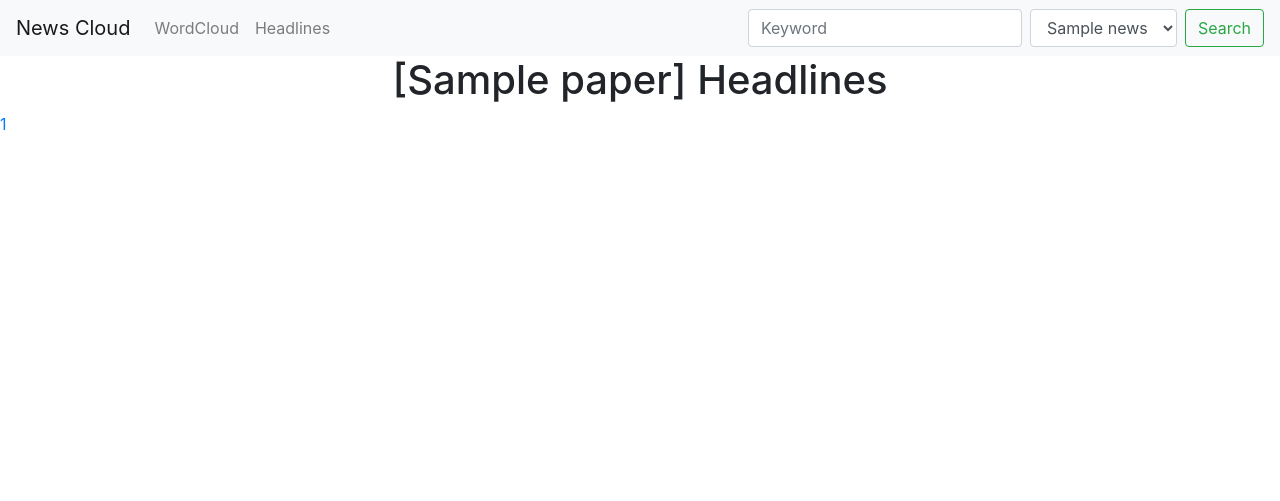
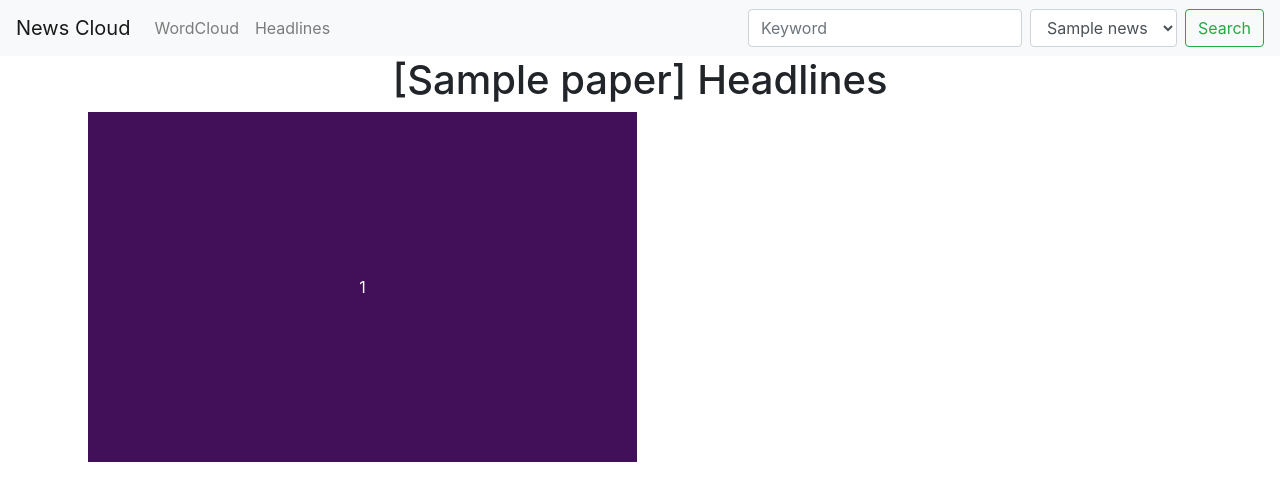
Before and after one commit to tsuialan/NewsCloud, a Flask app: template src/templates/headline.html in a window 1280 px wide. Shown: the top 501 px of the page. Run offline with Flask 2, Linux system fonts and the light colour scheme; the template is opened without the code that fills it: most values are stand-ins (such as "Sample title", 1, 10 or a date in 2020); some libraries are stand-ins or nearby versions.

Commit message:
cleaned up tiles a little bit

```diff
--- a/src/templates/headline.html
+++ b/src/templates/headline.html
@@ -11,11 +11,120 @@
 <body>
     {% include 'navbar.html' %}
     <h1 style="text-align:center;">[{{paper}}] Headlines </h1>
+
+    <style>
+        /* unvisited link */
+        a:link {
+            text-decoration: none;
+            color: white;
+        }
+
+        /* visited link */
+        a:visited {
+            text-decoration: none;
+            color: white;
+        }
+
+        /* mouse over link */
+        a:hover {
+            text-decoration: none;
+            color: white;
+        }
+
+        section.cms-boxes .cms-boxes-outer {
+            text-align: left;
+            margin-bottom: 6px;
+            padding: 0 3px;
+        }
+
+        section.cms-boxes .cms-boxes-outer .cms-boxes-items {
+            height: 350px;
+            display: table;
+            width: 100%;
+        }
+
+        section.cms-boxes .cms-boxes-outer .cms-boxes-items p {
+            color: #fff;
+        }
+
+        section.cms-boxes .cms-features {
+            background-color: #b70457;
+        }
+
+        section.cms-boxes .boxes-align {
+            display: table-cell;
+            vertical-align: middle;
+        }
+
+        section.cms-boxes .small-box,
+        section.cms-boxes .large-box {
+            max-width: 350px;
+            margin: 0 auto;
+            text-align: center;
+        }
+
+        section.cms-boxes .cms-boxes-items h2 {
+            font-size: 35px;
+            color: #fff;
+            font-weight: 400;
+            line-height: 37px;
+            text-align: center;
+            margin: 20px 0 10px;
+            text-transform: uppercase;
+        }
+
+        section.cms-boxes .cms-security {
+            background-color: #0489b7;
+        }
+
+        section.cms-boxes .cms-security,
+        section.cms-boxes .cms-documentation {
+            background-color: rgb(66, 16, 88);
+        }
+
+        section.cms-boxes .cms-scalability {
+            background: url(https://www.solodev.com/assets/tiles/scalability.jpg) 0 0 no-repeat;
+            background-size: cover;
+        }
+
+        section.cms-boxes .cms-built {
+            background: url(https://www.solodev.com/assets/tiles/customer-service.jpg) 0 0 no-repeat;
+            background-size: cover;
+        }
+
+        section.cms-boxes .cms-security,
+        section.cms-boxes .cms-documentation {
+            background-color: rgb(66, 16, 88);
+        }
+    </style>
+
+    <div class="container">
+        <section class="cms-boxes">
+          <div class="container-fluid">
+            <div class="row">
+                {% for item in list %}
+                    <div class="col-md-6 cms-boxes-outer">
+                        <div class="cms-boxes-items cms-documentation">
+                          <div class="boxes-align">
+                            <div class="large-box">
+                                <a style="font-size: 25;" href="{{item.1}}" target="_blank"> {{item.0}} </a>
+                                </div>
+                            </div>
+                            </div>
+                        </div>
+                {% endfor %}
+            </div>
+          </div>
+        </section>
+    </div>
+
+    <!--
     {% for item in list %}
         <a href="{{item.1}}" target="_blank"> {{item.0}} </a>
         <br>
         <br>
     {% endfor %}
+    -->
 
     <script src="https://code.jquery.com/jquery-3.4.1.slim.min.js" integrity="sha384-J6qa4849blE2+poT4WnyKhv5vZF5SrPo0iEjwBvKU7imGFAV0wwj1yYfoRSJoZ+n" crossorigin="anonymous">
     </script>
```
Also changed, not shown: src/templates/word.html (+1 -6 lines), README.md.
